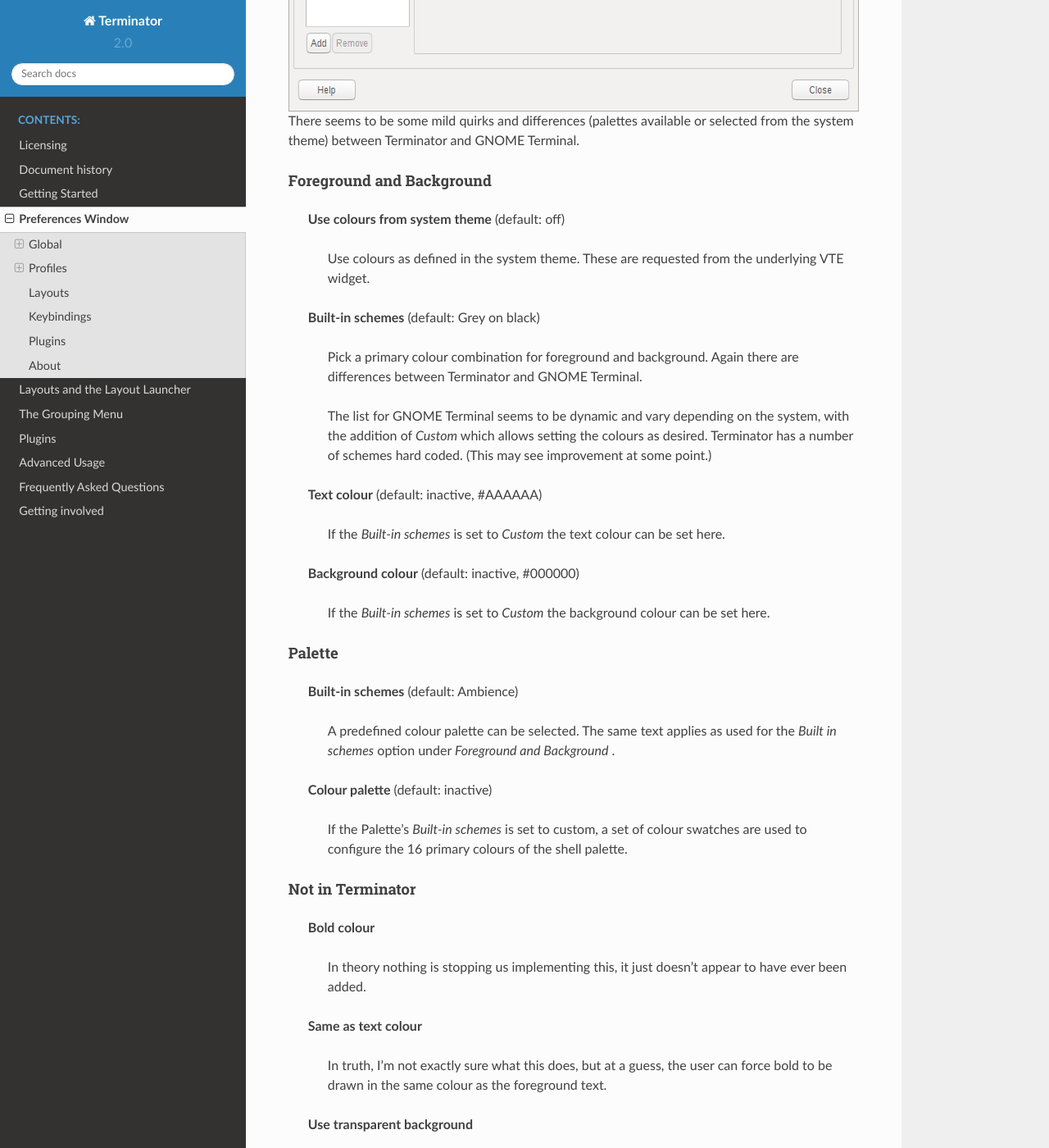
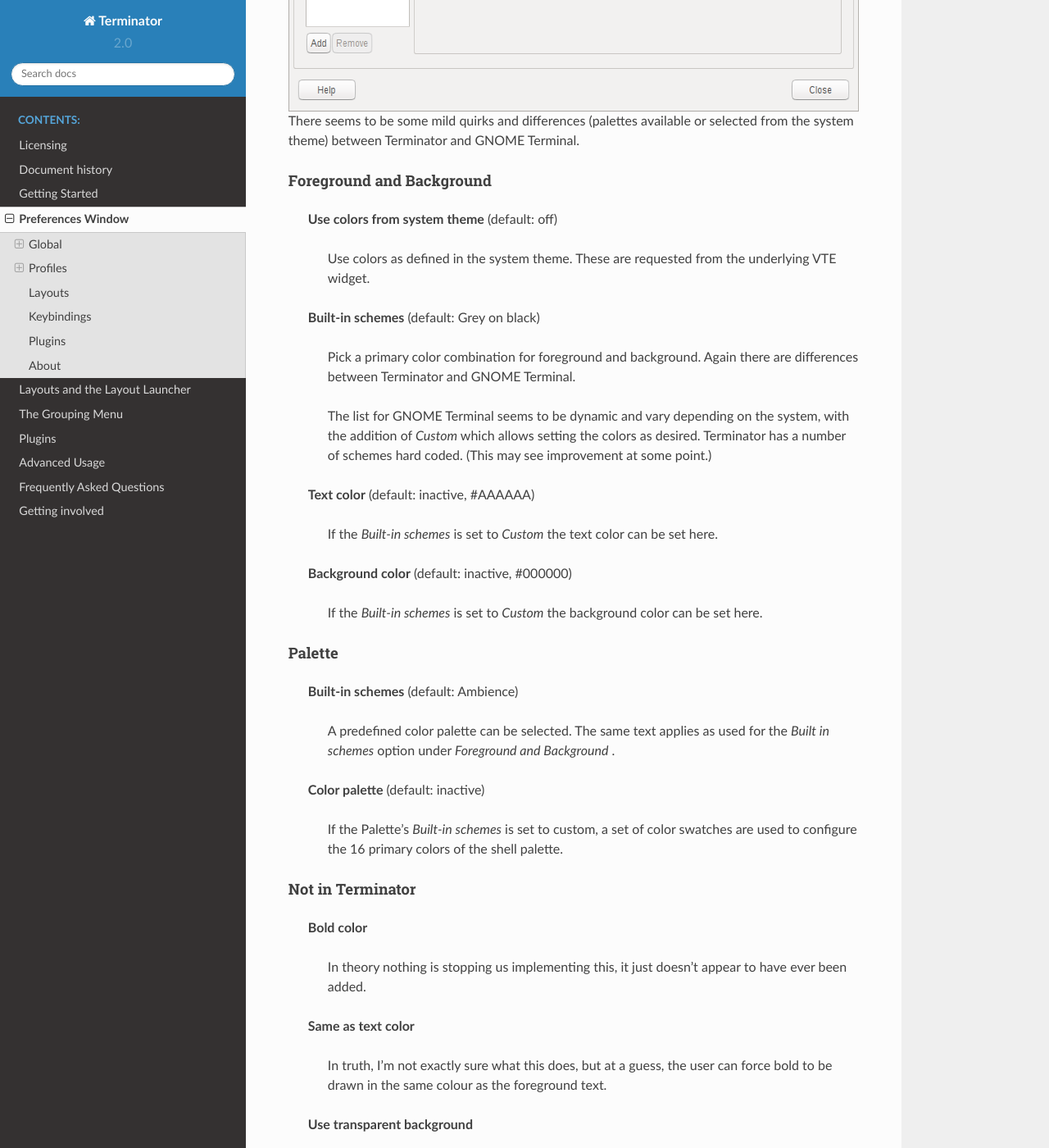
Before and after one commit to gnome-terminator/docs, a Sphinx documentation site: the page built from source/preferences.rst, in a window 1280 px wide and 1400 px high, scrolled down 11417 px. Shown: the whole window at 82% size. Built offline with Sphinx 7.4.7 and the Read the Docs theme 2.0.0, drawn with Linux system fonts in a browser that asks for light colours; some of the changed text lies outside the part shown.

Commit message:
updated preferences; nothing to do in grouping menu, plugins, but still need an update of "layouts and the Layout launcher"

```diff
--- a/source/preferences.rst
+++ b/source/preferences.rst
@@ -440,7 +440,7 @@
 
 
 ^^^^^^^
-Colours
+Colors
 ^^^^^^^
 
 .. image:: imgs/prefs_profiles_colors.png
@@ -455,29 +455,29 @@
 Foreground and Background
 """""""""""""""""""""""""""""""""""""""
 
-  **Use colours from system theme** (default: off)
+  **Use colors from system theme** (default: off)
 
-    Use colours as defined in the system theme. These are requested
+    Use colors as defined in the system theme. These are requested
     from the underlying VTE widget.
 
   **Built-in schemes** (default: Grey on black)
 
-    Pick a primary colour combination for foreground and background.
+    Pick a primary color combination for foreground and background.
     Again there are differences between Terminator and GNOME Terminal.
 
     The list for GNOME Terminal seems to be dynamic and vary depending
     on the system, with the addition of *Custom* which allows setting
-    the colours as desired. Terminator has a number of schemes hard
+    the colors as desired. Terminator has a number of schemes hard
     coded. (This may see improvement at some point.)
 
-  **Text colour** (default: inactive, #AAAAAA)
+  **Text color** (default: inactive, #AAAAAA)
 
-    If the *Built-in schemes* is set to *Custom* the text colour can
+    If the *Built-in schemes* is set to *Custom* the text color can
     be set here.
 
-  **Background colour** (default: inactive, #000000)
+  **Background color** (default: inactive, #000000)
 
-    If the *Built-in schemes* is set to *Custom* the background colour
+    If the *Built-in schemes* is set to *Custom* the background color
     can be set here.
 
 """""""""""""""""""""""""""""""""""""""
@@ -486,26 +486,26 @@
 
   **Built-in schemes** (default: Ambience)
 
-    A predefined colour palette can be selected. The same text applies
+    A predefined color palette can be selected. The same text applies
     as used for the *Built in schemes* option under *Foreground and
     Background* .
 
-  **Colour palette** (default: inactive)
+  **Color palette** (default: inactive)
 
     If the Palette's *Built-in schemes* is set to custom, a set of
-    colour swatches are used to configure the 16 primary colours
+    color swatches are used to configure the 16 primary colors
     of the shell palette.
 
 """""""""""""""""""""""""""""""""""""""
 Not in Terminator
 """""""""""""""""""""""""""""""""""""""
 
-  **Bold colour**
+  **Bold color**
 
     In theory nothing is stopping us implementing this, it just doesn't
     appear to have ever been added.
 
-  **Same as text colour**
+  **Same as text color**
 
     In truth, I'm not exactly sure what this does, but at a guess, the
     user can force bold to be drawn in the same colour as the
@@ -529,7 +529,7 @@
 
 **Solid colour** (default: active)
 
-  Background of terminal is set to the solid colour set in previous
+  Background of terminal is set to the solid color set in previous
   *Colours* tab.
 
 **Transparent background** (default: inactive)
@@ -541,7 +541,7 @@
 
 **Shade transparent background** (default: 0.5)
 
-  For *Transparent background* this is how much the solid colour should
+  For *Transparent background* this is how much the solid color should
   be blended in, giving a tinting effect.
 
 ^^^^^^^^^
```
Also changed, not shown: other parts of source/preferences.rst (+1 -2 lines).
